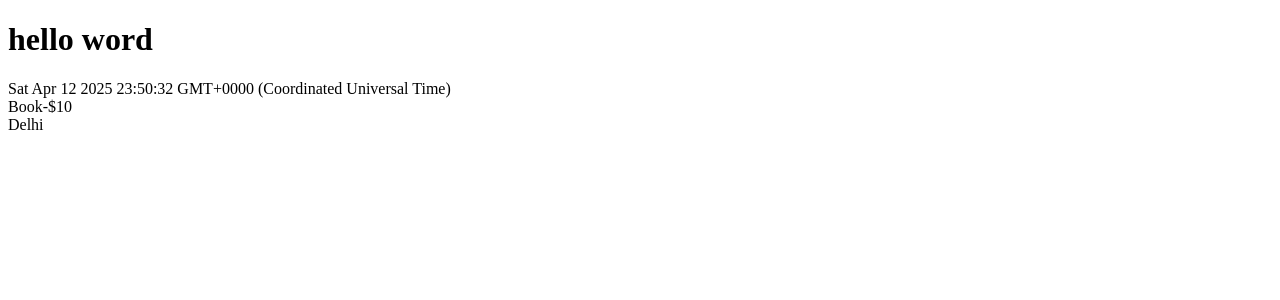
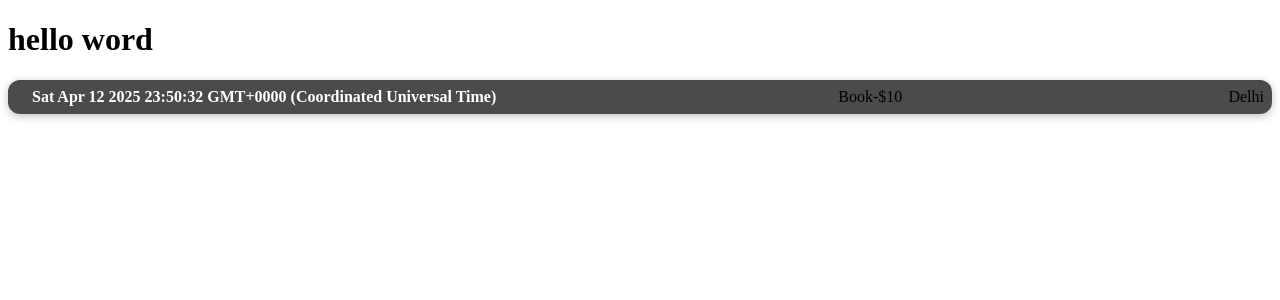
Before and after one commit to PriyaNayak28/sharpener-react-assignments, a React (Create React App) app in the folder basic-react/: page / in a window 1280 px wide. Shown: the top 300 px of the page. Built offline with nearby package versions, Linux system fonts and the light colour scheme.

Commit message:
Styling Components

```diff
--- /dev/null
+++ b/basic-react/src/component/ExpenseItem.css
@@ -0,0 +1,62 @@
+.expense-item {
+  display: flex;
+  justify-content: space-between;
+  align-items: center;
+  box-shadow: 0 2px 8px rgba(0, 0, 0, 0.25);
+  padding: 0.5rem;
+  margin: 1rem 0;
+  border-radius: 12px;
+  background-color: #4b4b4b;
+}
+
+.expense-item__location {
+  margin-left: 1rem;
+  color: yellow;
+  font-style: italic;
+}
+
+.expense-item__description {
+  display: flex;
+  flex-direction: column;
+  gap: 1rem;
+  align-items: flex-end;
+  flex-flow: column-reverse;
+  justify-content: flex-start;
+  flex: 1;
+}
+
+.expense-item h2 {
+  color: #3a3a3a;
+  font-size: 1rem;
+  flex: 1;
+  margin: 0 1rem;
+  color: white;
+}
+
+.expense-item__price {
+  font-size: 1rem;
+  font-weight: bold;
+  color: white;
+  background-color: #40005d;
+  border: 1px solid white;
+  padding: 0.5rem;
+  border-radius: 12px;
+}
+
+@media (min-width: 580px) {
+  .expense-item__description {
+    flex-direction: row;
+    align-items: center;
+    justify-content: flex-start;
+    flex: 1;
+  }
+
+  .expense-item__description h2 {
+    font-size: 1.25rem;
+  }
+
+  .expense-item__price {
+    font-size: 1.25rem;
+    padding: 0.5rem 1.5rem;
+  }
+}
--- a/basic-react/src/component/ExpenseItem.js
+++ b/basic-react/src/component/ExpenseItem.js
@@ -1,3 +1,5 @@
+import './ExpenseItem.css'
+
 export default function ExpenseItem() {
   let currentDate = new Date().toString()
   return (
@@ -5,10 +7,12 @@
       {/* <p>Food - $5</p>
       <p>Petrol - $20</p>
       <p>Movie - $10</p> */}
-      <div>
-        <div>{currentDate}</div>
-        <div>Book-$10</div>
-        <div>Delhi</div>
+      <div className="expense-item">
+        <div>
+          <h2 className='".expense-item h2"'>{currentDate}</h2>
+        </div>
+        <div className=".expense-item__price">Book-$10</div>
+        <div className=".expense-item__location">Delhi</div>
       </div>
     </>
   )
```
